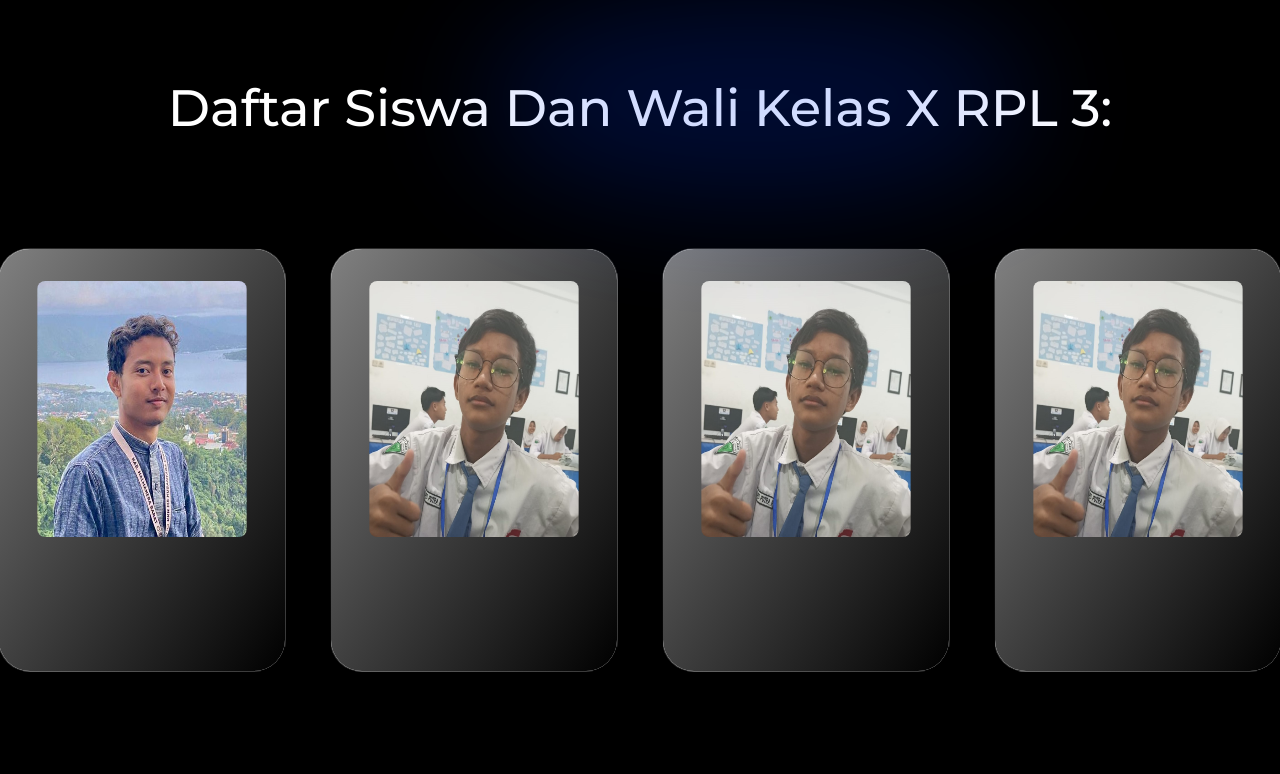
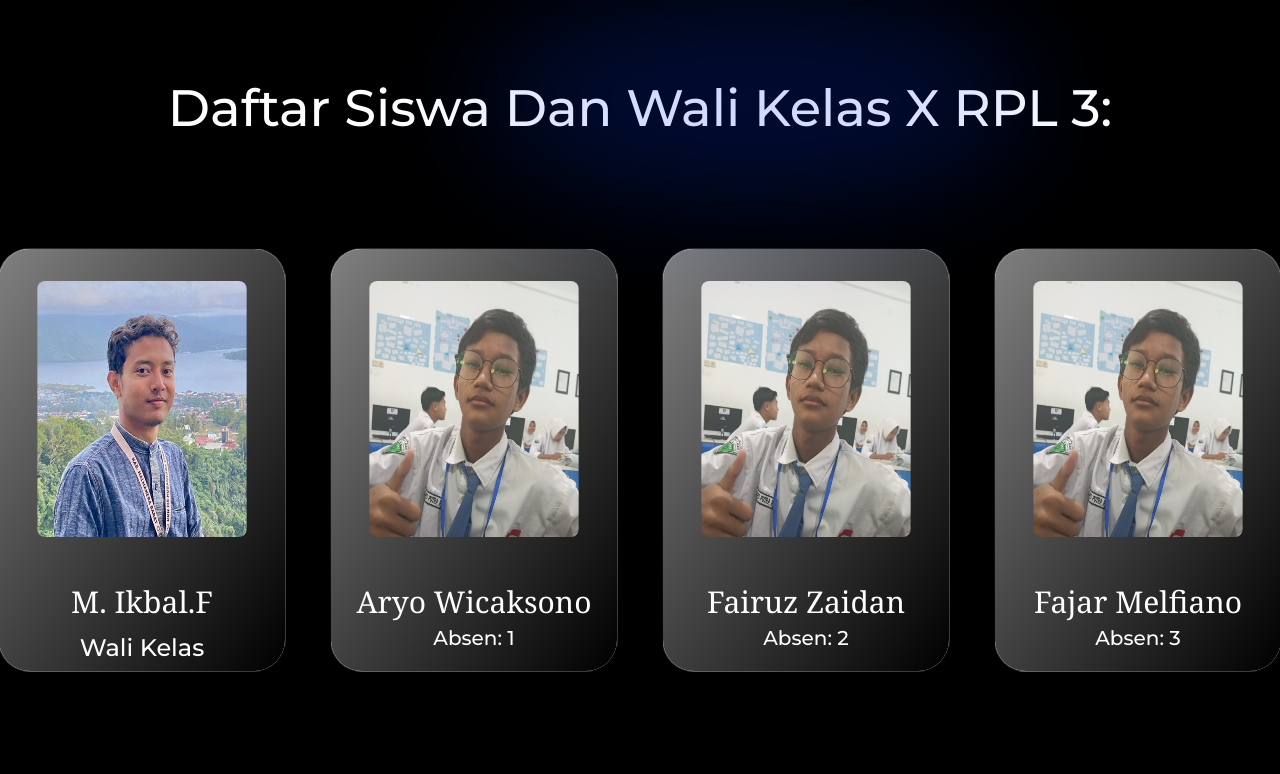
Before and after one commit to RIKI1796/webkls, a React (Vite) app: page /daftar-siswa in a window 1280 px wide. Shown: the top 774 px of the page. Built offline with nearby package versions, Linux system fonts and the light colour scheme; a small style sheet from the web is missing.

Commit message:
Update Siswa.css

```diff
--- a/src/components/styles/Siswa.css
+++ b/src/components/styles/Siswa.css
@@ -25,3 +25,9 @@
   z-index: 1;
   opacity: 0.2;
 }
+
+.card h1,
+.card h3,
+.card h4 {
+  z-index: 1;
+}
```
